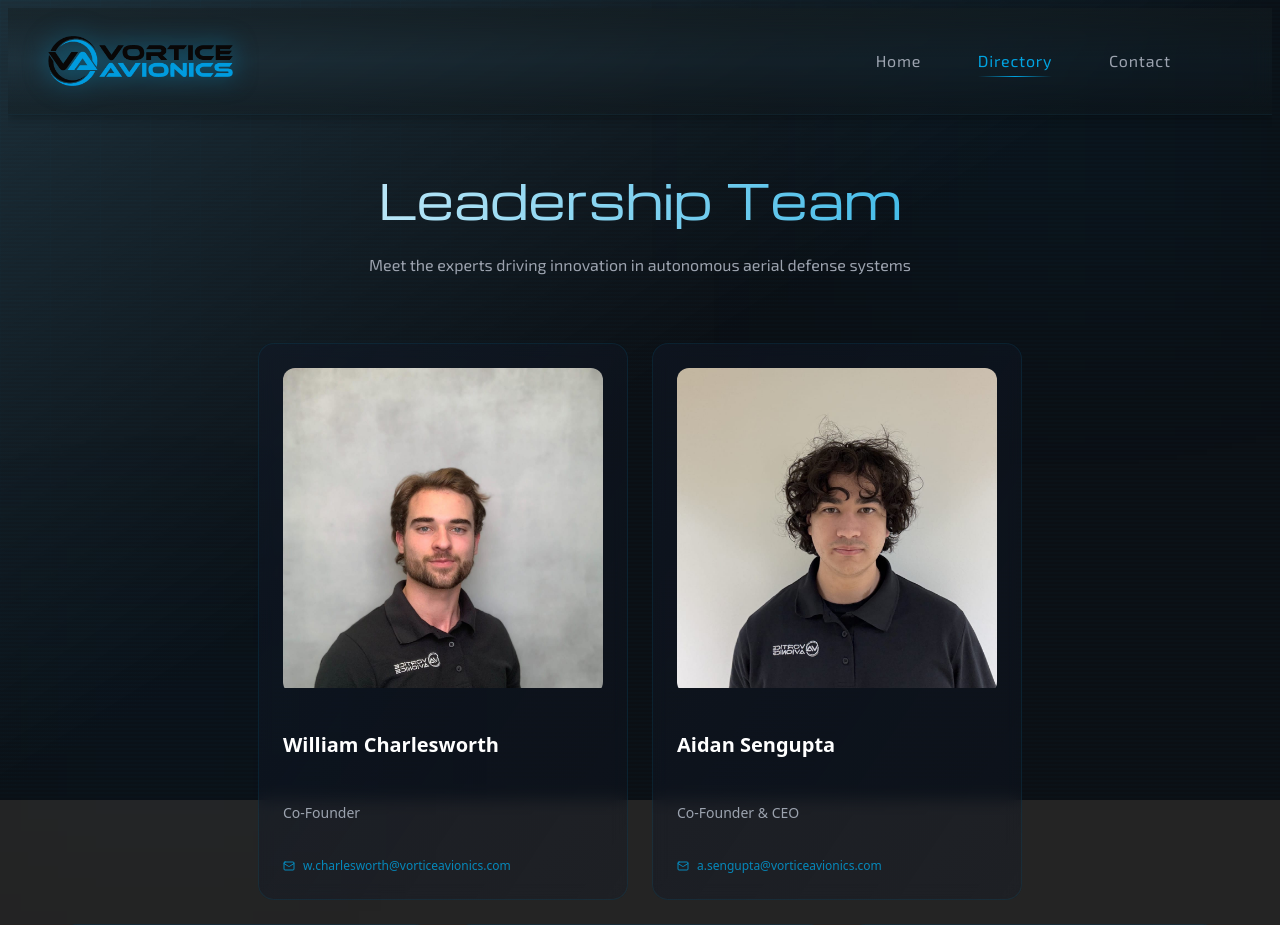
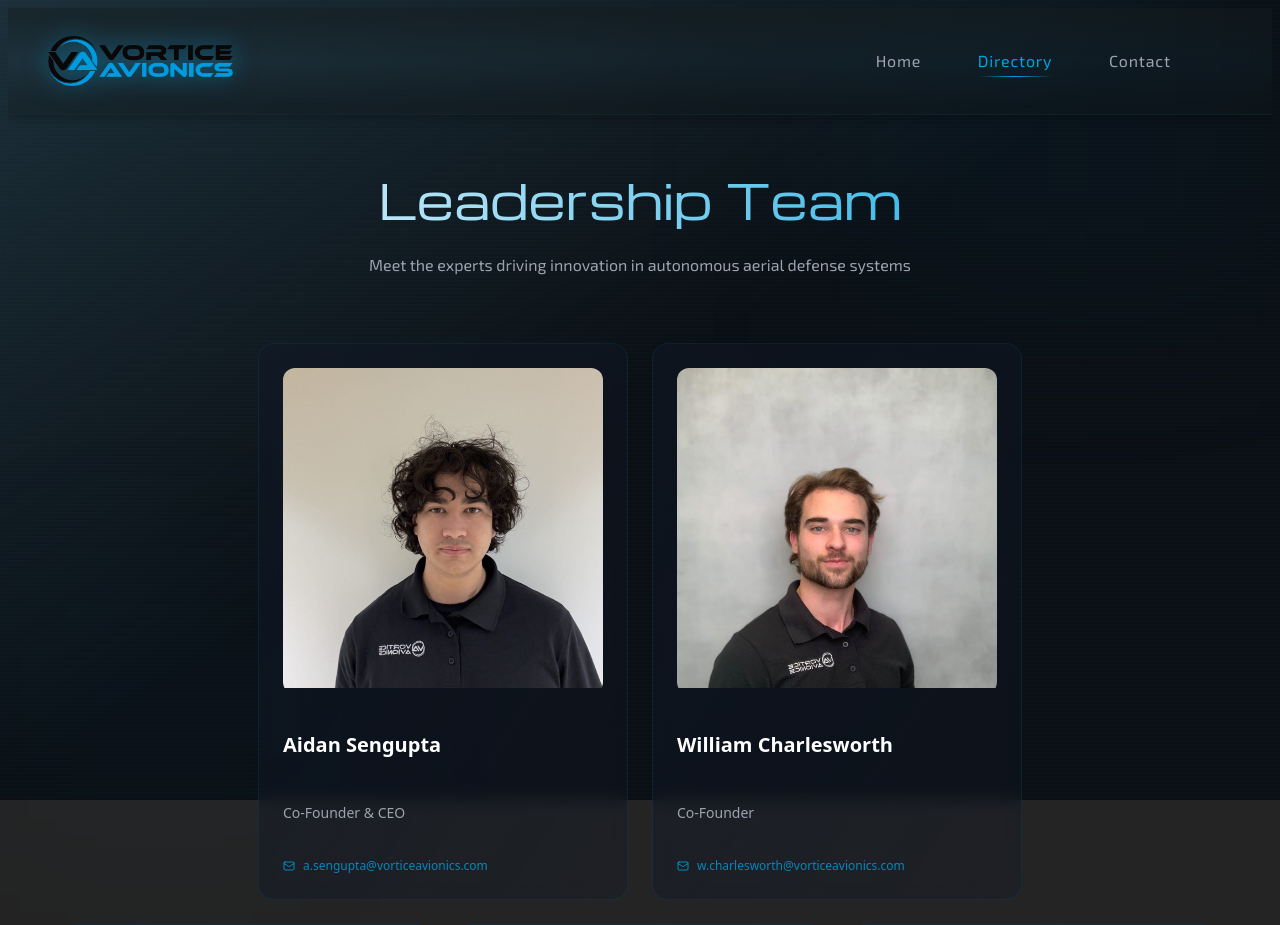
Before and after one commit to Will-Vortice/VorticeAvionicsWebsite, a React (Vite) app: page /directory in a window 1280 px wide. Shown: the top 925 px of the page. Built offline with nearby package versions, Linux system fonts and the light colour scheme.

Commit message:
Update employees.js

```diff
--- a/src/assets/data/employees.js
+++ b/src/assets/data/employees.js
@@ -7,18 +7,19 @@ import JiNi from "../People/JiNi.jpeg";
 import JesseOuyang from "../People/JesseOuyang.jpeg";
 
 export const employees = [
+
+        {
+        name: "Aidan Sengupta",
+        title: "Co-Founder & CEO",
+        email: "a.sengupta@vorticeavionics.com",
+        image: AidanSengupta,
+    },
+
         {
         name: "William Charlesworth",
         title: "Co-Founder",
         email: "w.charlesworth@vorticeavionics.com",
         image: WilliamCharlesworth,
-    },
-
-    {
-        name: "Aidan Sengupta",
-        title: "Co-Founder & CEO",
-        email: "a.sengupta@vorticeavionics.com",
-        image: AidanSengupta,
     },
 
     {
```
